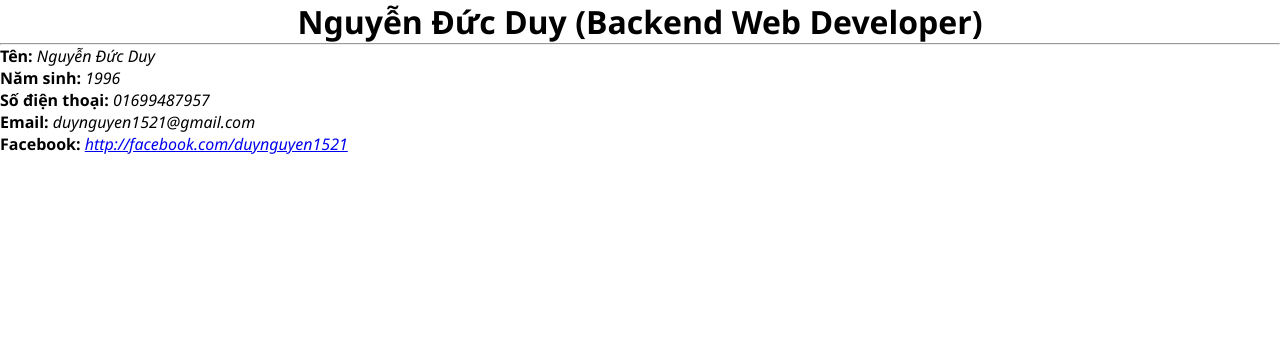
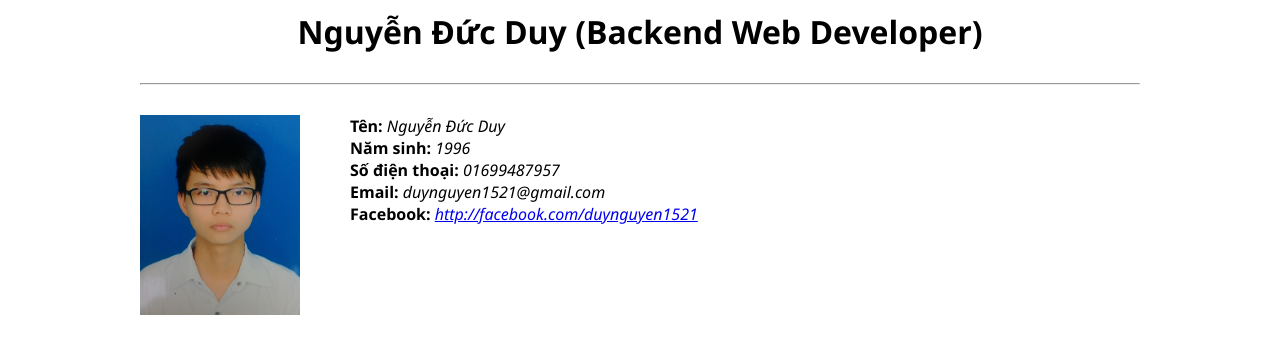
Before and after one commit to duynguyen1521/duynguyen1521.github.io, a plain HTML site: page index.html in a window 1280 px wide. Drawn offline with Linux system fonts and the light colour scheme.

Commit message:
thêm avatar, căn chỉnh giao diện

```diff
--- a/index.css
+++ b/index.css
@@ -7,6 +7,27 @@ body {
     font-family: 'Segoe UI', Tahoma, Geneva, Verdana, sans-serif;
 }
 
+.container {
+    width: 1000px;
+    margin: auto;
+}
+
 h1 {
     text-align: center;
+    margin-top: 10px;
 }
+
+hr {
+    margin-top: 30px;
+    margin-bottom: 30px;
+}
+
+.avatar {
+    float: left;
+    margin-right: 50px;
+}
+
+.avatar img {
+    width: 160px;
+    height: 200px;
+}
--- a/index.html
+++ b/index.html
@@ -8,8 +8,12 @@
     <link rel="stylesheet" href="index.css">
 </head>
 <body>
+    <div class="container">
         <h1>Nguyễn Đức Duy (Backend Web Developer)</h1>
         <hr>
+        <div class="avatar">
+            <img src="images/avatar.jpg" alt="avatar">
+        </div>
         <div class="thongtin">
             <b>Tên: </b><i> Nguyễn Đức Duy</i><br>
             <b>Năm sinh: </b><i> 1996</i><br>
@@ -17,5 +21,6 @@
             <b>Email: </b><i> duynguyen1521@gmail.com</i><br>
             <b>Facebook: </b><i> <a href="http://facebook.com/duynguyen1521/">http://facebook.com/duynguyen1521</a></i><br>
         </div>
+    </div>
 </body>
 </html>
```
Also changed, not shown: images/avatar.jpg (added). Lines whose indentation alone changed are shown as unchanged.
